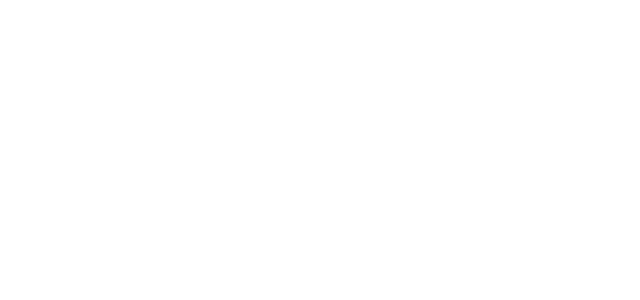
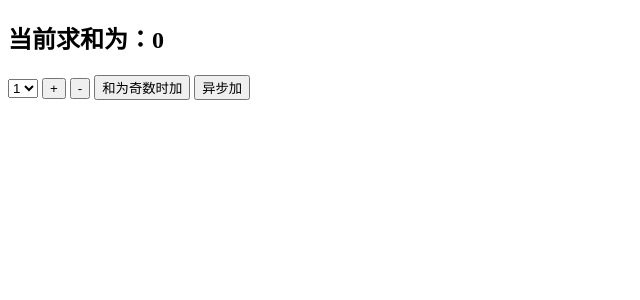
Before and after one commit to fpomelo/learn-react, a React (Create React App) app: page / in a window 1280 px wide. Shown: the top 300 px of the page, without its empty margins (0-640 px from the left). Built offline with nearby package versions, Linux system fonts and the light colour scheme.

Commit message:
计算器案例 纯react版

```diff
--- a/src/App.js
+++ b/src/App.js
@@ -1,10 +1,10 @@
-import React, { Component } from 'react'
+import React, { Component } from 'react';
+import Count from './components/Count';
 
 export default class App extends Component {
   render() {
     return (
-      <div>
-      </div>
-    )
+      <Count />
+    );
   }
 }
--- /dev/null
+++ b/src/components/Count/index.jsx
@@ -0,0 +1,51 @@
+import React, { Component } from 'react'
+
+export default class Count extends Component {
+
+  state = {count: 0}
+
+  increment = () => {
+    const { value } = this.selectNumber;
+    const { count } = this.state;
+    this.setState({count: count + +value});
+  }
+
+  decrement = () => {
+    const { value } = this.selectNumber;
+    const { count } = this.state;
+    this.setState({count: count - +value});
+  }
+
+  incrementIfOdd = () => {
+    const { value } = this.selectNumber;
+    const { count } = this.state;
+    if (count % 2 !== 0) {
+      this.setState({count: count + +value});
+    }
+  }
+
+  incrementAsync = () => {
+    const { value } = this.selectNumber;
+    const { count } = this.state;
+    setTimeout(() => {
+      this.setState({count: count + +value});
+    }, 500);
+  }
+
+  render() {
+    return (
+      <div>
+        <h2>当前求和为：{this.state.count}</h2>
+        <select ref={c => this.selectNumber = c}>
+          <option value="1">1</option>
+          <option value="2">2</option>
+          <option value="3">3</option>
+        </select>&nbsp;
+        <button onClick={this.increment}>+</button>&nbsp;
+        <button onClick={this.decrement}>-</button>&nbsp;
+        <button onClick={this.incrementIfOdd}>和为奇数时加</button>&nbsp;
+        <button onClick={this.incrementAsync}>异步加</button>&nbsp;
+      </div>
+    )
+  }
+}
```
